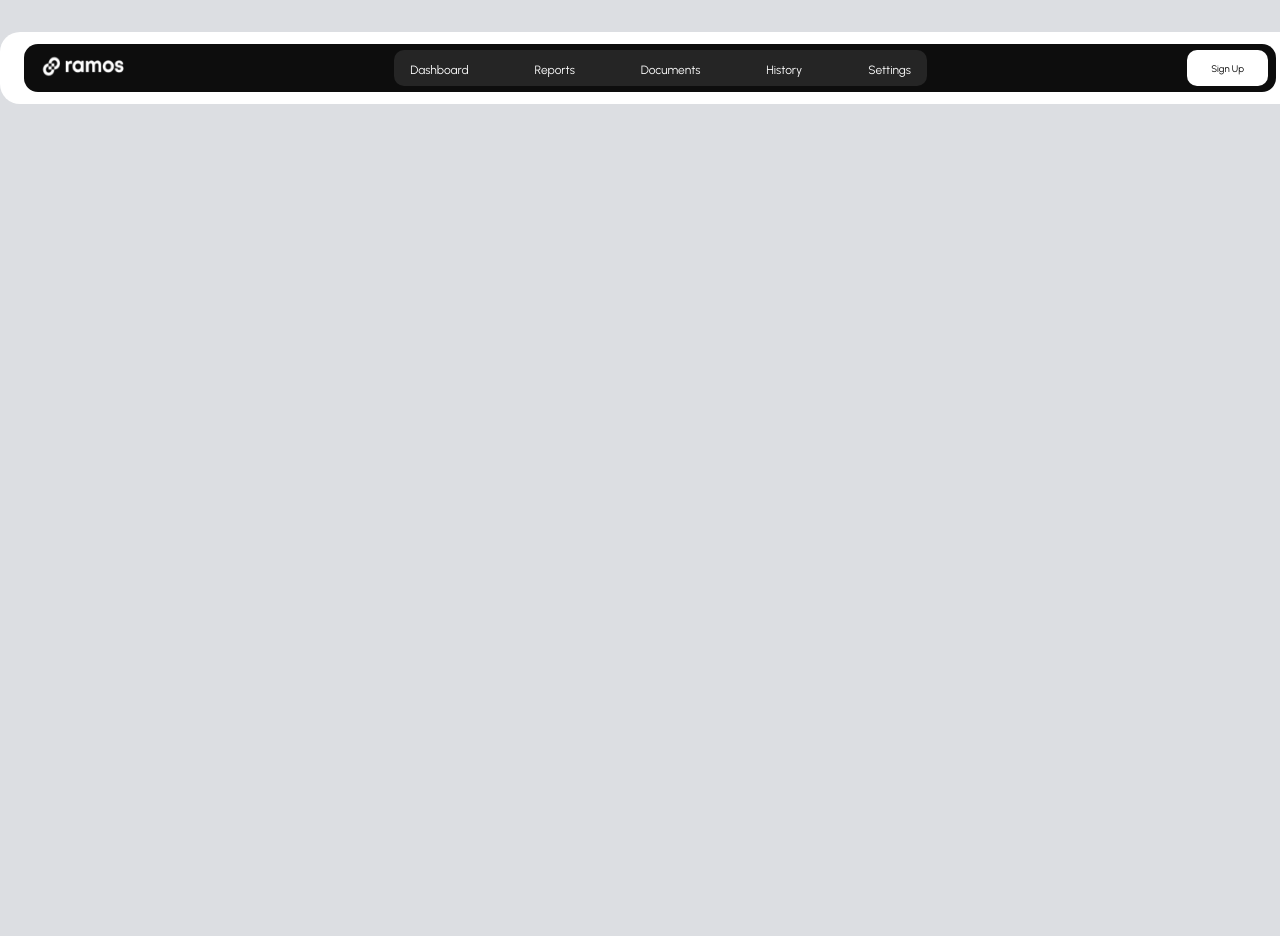
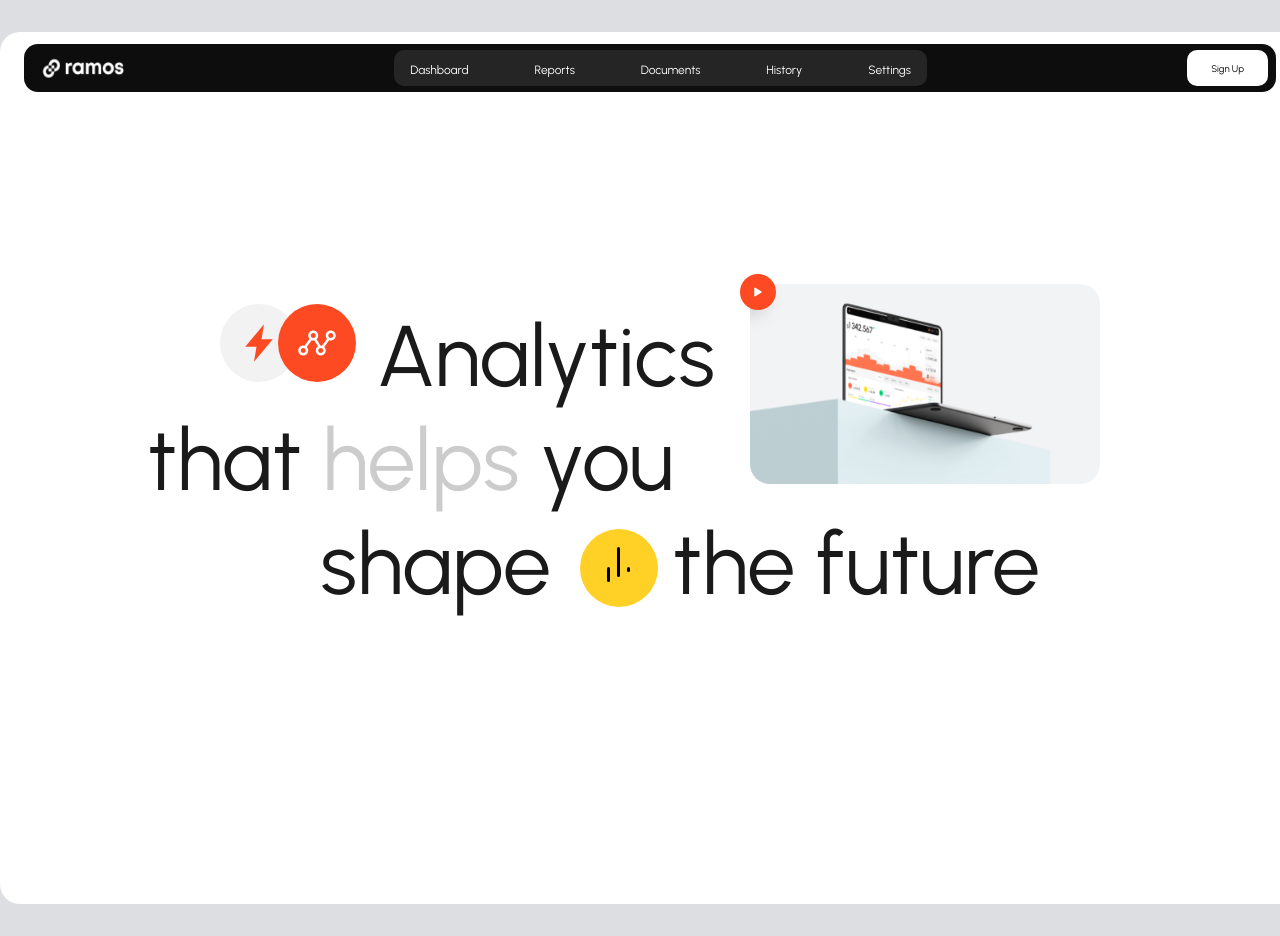
Before and after one commit to colidarity/ramos-ui, a React app: page / in a window 1280 px wide. Before the commit the page ends 800 px from the top, so only its background shows below. Built offline with nearby package versions, Linux system fonts and the light colour scheme.

Commit message:
designed atf section

```diff
--- a/globals.css
+++ b/globals.css
@@ -14,6 +14,10 @@
   --white: #fff;
   --menu-bg: #252525;
   --black: #000;
+  --orange: #fe4a22;
+  --light-gray: #cccccc;
+  --btn-gray: #f2f2f2;
+  --yellow: #ffd026;
 }
 
 html {
--- a/package.json
+++ b/package.json
@@ -15,6 +15,7 @@
     "@babel/core": "^7.24.5",
     "@babel/preset-env": "^7.24.5",
     "@babel/preset-react": "^7.24.1",
+    "@svgr/webpack": "^8.1.0",
     "babel-loader": "^9.1.3",
     "css-loader": "^7.1.1",
     "eslint": "^9.3.0",
@@ -27,6 +28,7 @@
     "webpack-dev-server": "^5.0.4"
   },
   "dependencies": {
+    "@react-spring/web": "^9.7.3",
     "dotenv": "^16.4.5",
     "react": "^18.3.1",
     "react-dom": "^18.3.1",
--- /dev/null
+++ b/src/Home/atf.js
@@ -0,0 +1,55 @@
+import React from 'react';
+
+import ATFImage from '../../assets/images/atf-image.png';
+import PlayIco from '../../assets/images/play-light-ico.svg';
+import BoltIco from '../../assets/images/flash-orange-ico.svg';
+import LineChartIco from '../../assets/images/chart-light-ico.svg';
+
+import {
+  ATFImageStyled,
+  ATFVideo,
+  ATFHead,
+  ContentSection,
+  PlayBtn,
+  ATFIconGroup,
+  RoundedIcon,
+  ThirdIco,
+} from './styled';
+import { AnimatedIco } from '../components/AnimatedLinesIco/styled';
+import AnimatedLinesIco from '../components/AnimatedLinesIco';
+
+const ATFContent = () => {
+  return (
+    <ContentSection>
+      <ATFIconGroup>
+        <RoundedIcon size={'78px'} bg={'var(--btn-gray)'}>
+          <img src={BoltIco} />
+        </RoundedIcon>
+        <RoundedIcon size={'78px'} bg={'var(--orange)'}>
+          <img src={LineChartIco} />
+        </RoundedIcon>
+      </ATFIconGroup>
+      <ATFHead>
+        <span className="block">Analytics</span>
+        <span className="block">
+          that <span className="light">helps</span> you &nbsp;
+        </span>
+        <span className="block">
+          shape <span className="space"></span> the future
+        </span>
+      </ATFHead>
+
+      <ThirdIco size={'78px'} bg={'var(--yellow)'}>
+        <AnimatedLinesIco />
+      </ThirdIco>
+      <ATFVideo>
+        <PlayBtn>
+          <img src={PlayIco} width={30} height={30} />
+        </PlayBtn>
+        <ATFImageStyled width={350} height={200} src={ATFImage} /> <br />
+      </ATFVideo>
+    </ContentSection>
+  );
+};
+
+export default ATFContent;
--- a/src/Home/home.js
+++ b/src/Home/home.js
@@ -1,5 +1,6 @@
 import React from 'react';
 
+import ATFContent from './atf';
 import PrimaryHeader from '../components/PrimaryHeader';
 
 import { Container } from './styled';
@@ -8,6 +9,7 @@ const Home = () => {
   return (
     <Container>
       <PrimaryHeader />
+      <ATFContent />
     </Container>
   );
 };
--- a/src/Home/styled.js
+++ b/src/Home/styled.js
@@ -6,4 +6,108 @@ export const Container = styled.div`
   background-color: var(--white);
   border-radius: 20px;
   overflow: hidden;
+  position: relative;
 `;
+
+export const ContentSection = styled.section`
+  width: 100%;
+  height: 100vh;
+  position: relative;
+`;
+
+export const ATFImageStyled = styled.img``;
+
+export const Heading = styled.heading;
+
+export const ATFVideo = styled.figure`
+  width: 350px;
+  height: 200px;
+  position: absolute;
+  right: 200px;
+  top: 180px;
+  img {
+    border-radius: 20px;
+    overflow: hidden;
+  }
+`;
+
+export const PlayBtn = styled.button`
+  width: 36px;
+  height: 36px;
+  border: none;
+  border-radius: 100%;
+  background-color: var(--orange);
+  display: flex;
+  justify-content: center;
+  align-items: center;
+  position: absolute;
+  top: 0;
+  left: 0;
+  transform: translate(-10px, -10px);
+  img {
+    height: 12px;
+    width: 12px;
+  }
+`;
+
+export const ATFHead = styled.h1`
+  font-size: 86px;
+  position: relative;
+  top: 200px;
+  span {
+    color: #1a1a1a;
+    text-align: right;
+    &.block {
+      display: block;
+      &:nth-child(1) {
+        width: 55%;
+      }
+      &:nth-child(2) {
+        width: 55%;
+      }
+      &:nth-child(3) {
+        width: 80%;
+      }
+    }
+    &.space {
+      display: inline-block;
+      width: 80px;
+    }
+    &.light {
+      color: var(--light-gray);
+    }
+  }
+`;
+
+export const ATFIconGroup = styled.figure`
+  display: flex;
+  justify-content: center;
+  align-items: center;
+  position: absolute;
+  top: 200px;
+  left: 240px;
+  figure {
+    margin-left: -20px;
+  }
+`;
+
+export const RoundedIcon = styled.figure`
+  display: flex;
+  justify-content: center;
+  align-items: center;
+  border: none;
+  border-radius: 100%;
+  width: ${(props) => props.size};
+  height: ${(props) => props.size};
+  background-color: ${(props) => props.bg};
+  img {
+    height: 40px;
+    width: 40px;
+  }
+`;
+
+export const ThirdIco = styled(RoundedIcon)`
+  position: absolute;
+  top: 425px;
+  left: 580px;
+`;
--- /dev/null
+++ b/src/components/AnimatedLinesIco/index.js
@@ -0,0 +1,14 @@
+import React from 'react';
+import { AnimatedIco } from './styled';
+
+const AnimatedLinesIco = () => {
+  return (
+    <AnimatedIco>
+      <span></span>
+      <span></span>
+      <span></span>
+    </AnimatedIco>
+  );
+};
+
+export default AnimatedLinesIco;
--- /dev/null
+++ b/src/components/AnimatedLinesIco/styled.js
@@ -0,0 +1,33 @@
+import styled from 'styled-components';
+
+export const AnimatedIco = styled.figure`
+  width: 78px;
+  height: 78px;
+  position: relative;
+  display: flex;
+  align-items: center;
+  justify-content: center;
+  span {
+    display: inline-block;
+    background-color: var(--black);
+    width: 3px;
+    border-radius: 3px;
+    margin-inline: 2px;
+    position: absolute;
+    &:nth-child(1) {
+      height: 15px;
+      bottom: 25px;
+      left: 25px;
+    }
+    &:nth-child(2) {
+      height: 30px;
+      bottom: 30px;
+      left: 35px;
+    }
+    &:nth-child(3) {
+      height: 5px;
+      bottom: 35px;
+      left: 45px;
+    }
+  }
+`;
--- a/src/components/PrimaryHeader/styled.js
+++ b/src/components/PrimaryHeader/styled.js
@@ -11,9 +11,11 @@ export const StyledHeader = styled.div`
 export const Logo = styled.a`
   text-decoration: none;
   display: inline;
+  height: 30px;
   img {
     margin-left: 10px;
     height: 30px;
+    width: 100px;
   }
 `;
 
--- a/webpack.common.config.js
+++ b/webpack.common.config.js
@@ -28,10 +28,10 @@ module.exports = {
         test: /\.(png|jp(e*)g|svg|gif)$/,
         use: ['file-loader'],
       },
-      {
-        test: /\.svg$/,
-        use: ['@svgr/webpack'],
-      },
+      // {
+      //   test: /\.svg$/,
+      //   use: ['@svgr/webpack'],
+      // },
     ],
   },
   plugins: [
```
Also changed, not shown: assets/images/atf-image.png (added), 1 other file (tests, documents, lock files or other folders).
